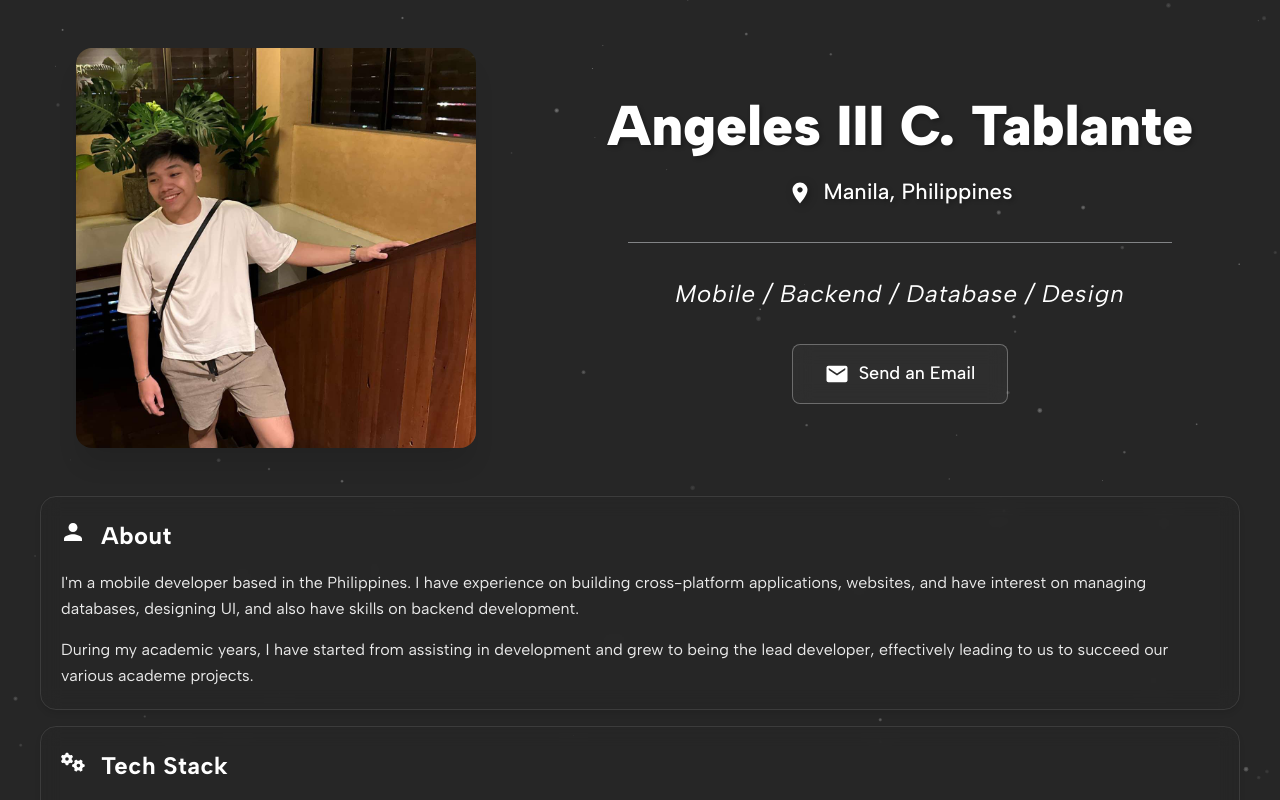
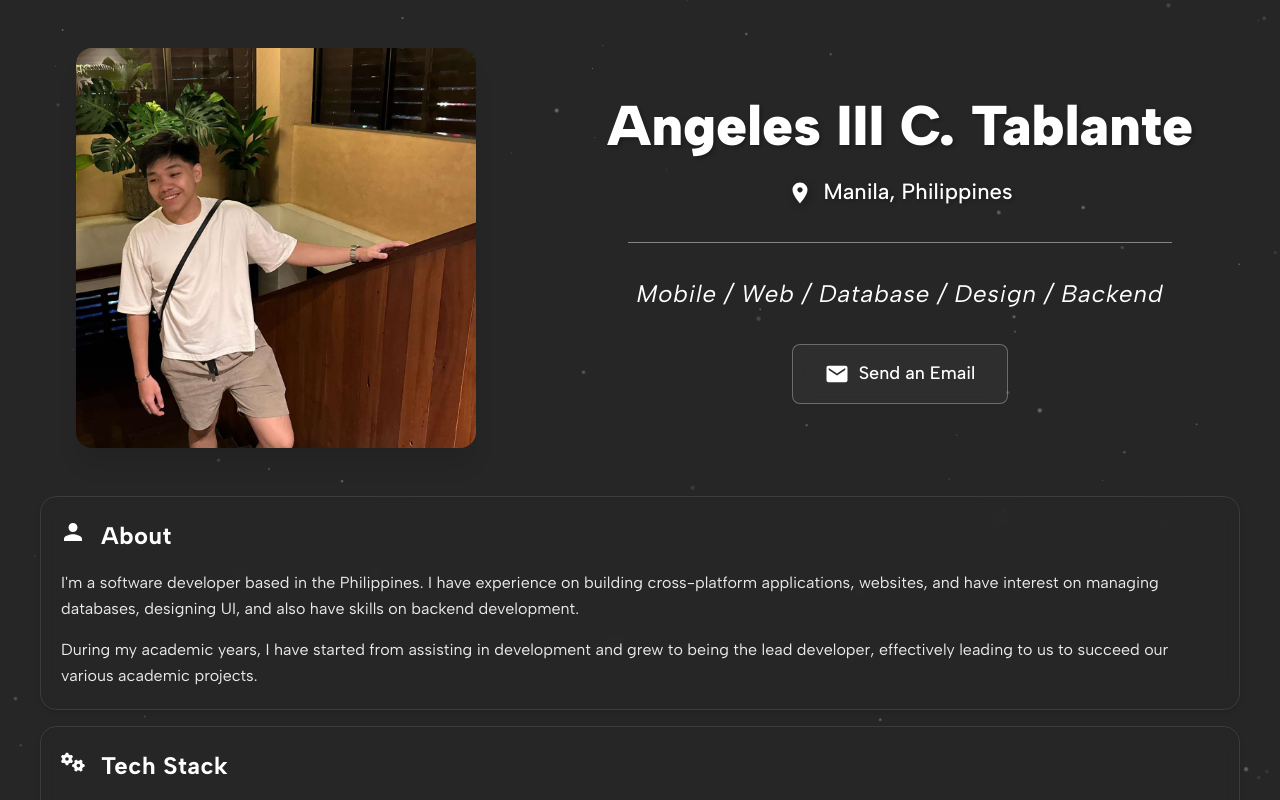
Before and after one commit to angeles3rdy/angelesiii, a React (Vite) app: page / in a window 1280 px wide. Shown: the top 800 px of the page. Built offline with nearby package versions, Linux system fonts and the light colour scheme.

Commit message:
Updated About Section

```diff
--- a/src/App.jsx
+++ b/src/App.jsx
@@ -222,7 +222,7 @@ function App() {
               fontSize: '24px',
               letterSpacing: '1px'
             }}>
-              Mobile / Backend / Database / Design
+              Mobile / Web / Database / Design / Backend
             </Text>
 
             <Center mt={32}>
@@ -265,8 +265,8 @@ function App() {
           <Cards
             icon={<IoMdPerson color='white' size={'24px'} />}
             title="About"
-            text="I'm a mobile developer based in the Philippines. I have experience on building cross-platform applications, websites, and have interest on managing databases, designing UI, and also have skills on backend development."
-            text2="During my academic years, I have started from assisting in development and grew to being the lead developer, effectively leading to us to succeed our various academe projects."
+            text="I'm a software developer based in the Philippines. I have experience on building cross-platform applications, websites, and have interest on managing databases, designing UI, and also have skills on backend development."
+            text2="During my academic years, I have started from assisting in development and grew to being the lead developer, effectively leading to us to succeed our various academic projects."
           />
 
           <Cards
```
